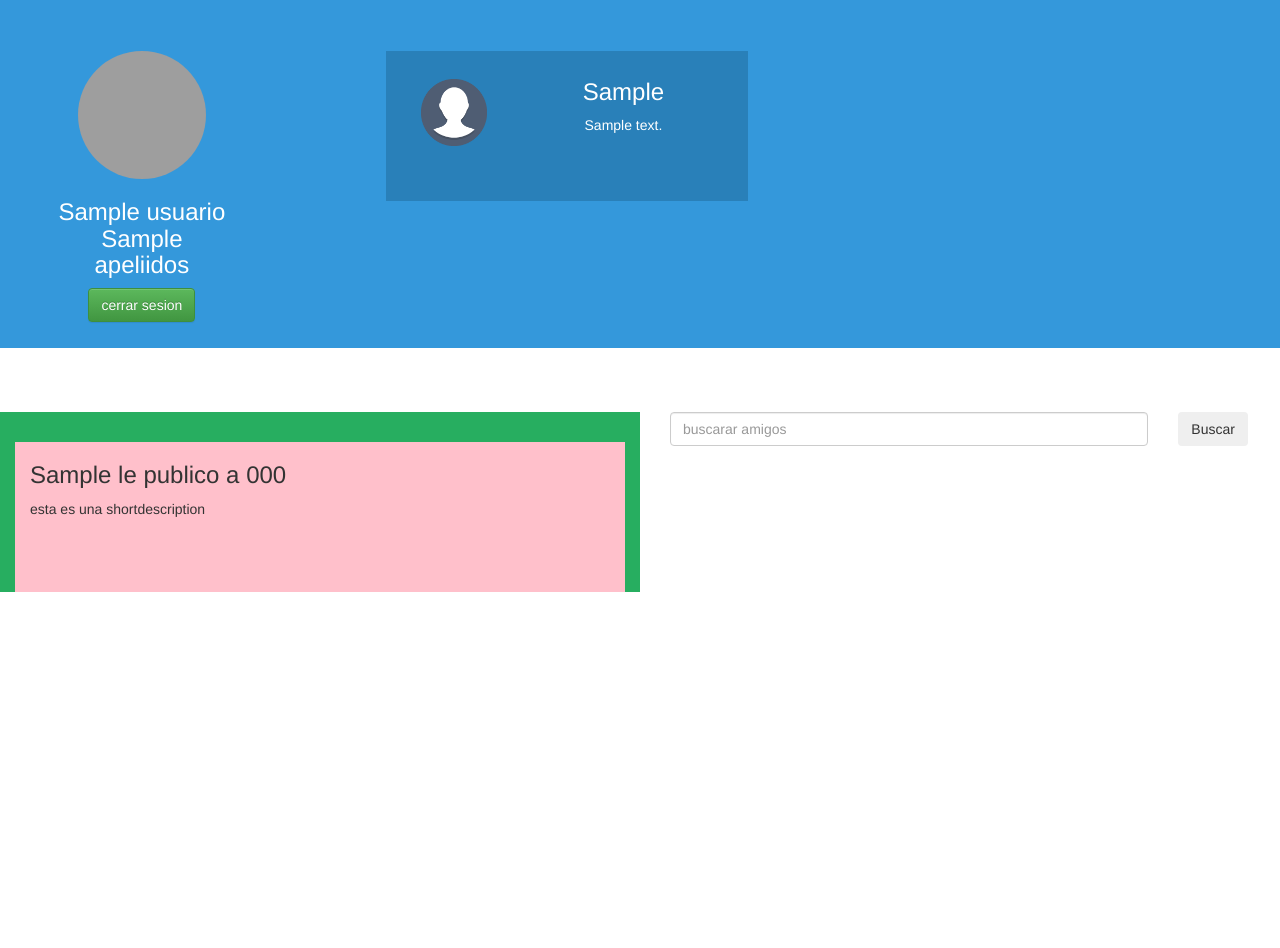
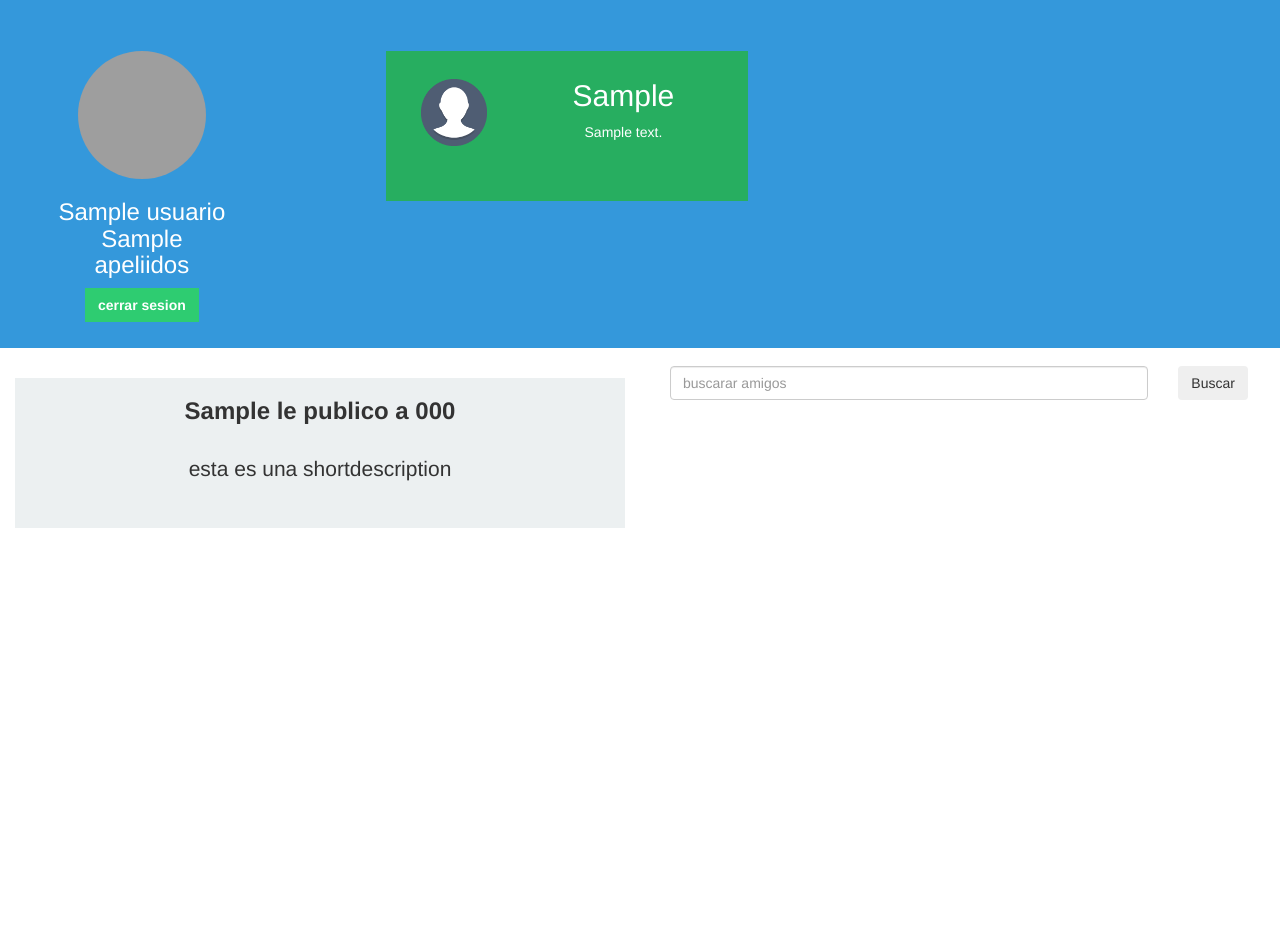
Before and after one commit to byronpenna/lovestory, a CodeIgniter app: template application/views/main/index.php in a window 1280 px wide. Before the commit the page ends 592 px from the top, so only its background shows below. Run offline with CodeIgniter, Linux system fonts and the light colour scheme; the template is opened without the code that fills it: most values are stand-ins (such as "Sample title", 1, 10 or a date in 2020); some libraries are stand-ins or nearby versions; grey boxes are pictures that could not be loaded.

Commit message:
cambios de diseño

```diff
--- a/application/views/main/index.php
+++ b/application/views/main/index.php
@@ -20,7 +20,7 @@
 				</a>
 				<h3><?php echo $usuario->nombres." ".$usuario->apeliidos ?></h3>
 
-					<a class="btn btn-success" href=<?php echo site_url("welcome/logoff") ?>>
+					<a class="btn btnLogOff" href=<?php echo site_url("welcome/logoff") ?>>
 						cerrar sesion
 					</a>
 				</div>
@@ -36,7 +36,7 @@
 								<img src=<?php echo base_url("resources/img/generales/profle.png") ?>>
 							</div>
 							<div class="col-lg-8 ">
-								<h3><?php echo $notificacion->usuarioEmisor ?></h3>
+								<h2><?php echo $notificacion->usuarioEmisor ?></h2>
 								<p>
 									<?php echo $notificacion->short_description ?>
 								</p>
@@ -68,7 +68,7 @@
 				?>
 			</div>
 
-			<div class="col-lg-6">
+			<div class="col-lg-6 searchArea">
 				<div class="row marginNull divBusquedaAmigos">
 					<div class="col-lg-10">
 						<input class="form-control txtBuscarPersonas" name="txtBuscarPersonas"  placeholder='buscarar amigos'>
--- a/resources/css/main/style.css
+++ b/resources/css/main/style.css
@@ -1,11 +1,45 @@
+.opcionEnviarAlgo{
+	margin-top: 3%;
+}
+.btnPublicar{
+	border-radius: 0;
+	width: 40%;
+	margin: 0 auto;
+	margin-top: 3%;
+	background: #2ECC71;
+	font-weight: bold;
+	color: white;
+
+}
+.divBusquedaAmigos{
+	margin-top: 3%;
+}
+.btnLogOff{
+	background: #2ecc71;
+	color: white;
+	font-weight: bold;
+	border-radius: 0;
+}
 .newsFeed{
-	background: #27ae60;
+
+	padding-bottom: 5%;
+	height: 100%;
 }
 .contenido{
-	padding-top: 5%;
+	/*padding-top: 5%;*/
+	height: 600px;
+}
+.searchArea{
+	height: 90%;
+}
+.divResultadoBusqueda{
+	height: 90%;
+	overflow-y: scroll;
+	margin-top: 5%;
 }
 .backgroundContenidoPubli{
-	background: #2980b9;
+	/*background: #2980b9;*/
+	background: #27ae60;
 	color: white;
 	text-align: center;
 }
@@ -26,15 +60,31 @@
 }
 .divTarjetaFind{
 	margin-top: 5%;
+	background: #ecf0f1;
+	margin-left: 5%;
+	margin-right: 5%;
+	padding: 5%;
+}
+.divImageProfileFind,.divNombreFind,.divTipoContenido{
+	text-align: center;
+}
+.divTipoContenido{
+	margin-top: 4%;
+	margin-bottom: 4%;
+	padding-top: 2%;
+	padding-bottom: 2%;
 }
 .divTarjetaFind .imgProfileFind{
-	width: 80%;
+	width: 40%;
+
 }
 .activeTarjeta{
-	background: pink;
+	background: #ecf0f1;
 }
 .activeContenido{
-	background: blue;
+	background: #95a5a6;
+	color: white;
+	font-weight: lighter;
 }
 .notificacion{
 }
@@ -52,6 +102,14 @@
 }
 .publicacionNews{
 	height: 150px;
-	background: pink;
+	background: #ecf0f1;
 	margin-top: 5%;
+	text-align: center;
 }
+.publicacionNews h3{
+	font-weight: bold;
+	margin-bottom: 5%;
+}
+.publicacionNews p{
+	font-size: 1.5em;
+}
--- a/resources/js/global/functions.js
+++ b/resources/js/global/functions.js
@@ -1,5 +1,5 @@
-var RAIZ    = "http://localhost/lovestory/index.php/";
-var BASEURL = "http://localhost/lovestory/";
+var RAIZ    = "http://localhost:82/lovestory/index.php/";
+var BASEURL = "http://localhost:82/lovestory/";
 // serializes
     function serializeSection(section) {
         var frm = serializeToJson(section.find("input,select,textarea").serializeArray());
--- a/resources/js/main/functions.js
+++ b/resources/js/main/functions.js
@@ -3,37 +3,45 @@
 		div = "\
 		<div class='row marginNull divTarjetaFind'>\
 			<input type='hidden' name='txtHdIdPerfil' value='"+perfil.id_usuario+"'>\
-			<div class='row'>\
-				<div class='col-lg-4'>\
+			<div class='row marginNull'>\
+				<div class='col-lg-4 divImageProfileFind'>\
 					<img class='imgProfileFind' src='"+BASEURL+"resources/img/generales/no-image.png"+"'>\
 				</div>\
-				<div class='col-lg-8'>\
+				<div class='col-lg-8 divNombreFind'>\
 					<h3>"+perfil.nombres+"</h3>\
 				</div>\
 			</div>\
 			<div class='row marginNull divControles'>\
 				<input type='hidden' value='-1' name='txtTipoContenido' class='txtHdContenidoSelect'>\
-				<div class='col-lg-4 divTipoContenido'>\
+				<div class='col-lg-6 divTipoContenido'>\
 					<input type='hidden' value='1' class='txtTipoContenido'>\
 					<i class='fa fa-heart'></i> \
 				</div>\
-				<div class='col-lg-4 divTipoContenido'>\
+				<div class='col-lg-6 divTipoContenido'>\
 					<input type='hidden' value='2' class='txtTipoContenido'>\
 					<i class='fa fa-music'></i> \
 				</div>\
 			</div>\
 			<div class='divOpciones row marginNull hidden'>\
+				<div class='row marginNull opcionEnviarAlgo'>\
 					<label>Descripcion corta</label>\
 					<input name='txtShortDescription' class='form-control'>\
+				</div>\
+				<div class='row marginNull opcionEnviarAlgo'>\
 					<label>Tipo de publicacion</label>\
 					<select name='cbTipoPublicacion' class='form-control'>\
 						<option value='1'>Publica</option>\
 						<option value='2'>Secreta</option>\
 						<option value='3'>Privada</option>\
 					</select>\
+				</div>\
+				<div class='row marginNull opcionEnviarAlgo'>\
 					<label>Contenido</label>\
 					<textarea name='txtAreaDescripcion' class='form-control'></textarea>\
-				<button class='btnPublicar'>Enviar</button>\
+				</div>\
+				<div class='text-center'>\
+				<button class='btn btnPublicar'>Enviar</button>\
+				</div>\
 			</div>\
 		</div>\
 		";
```
Also changed, not shown: resources/img/generales/ibp.png (added). Lines whose indentation alone changed are shown as unchanged.
